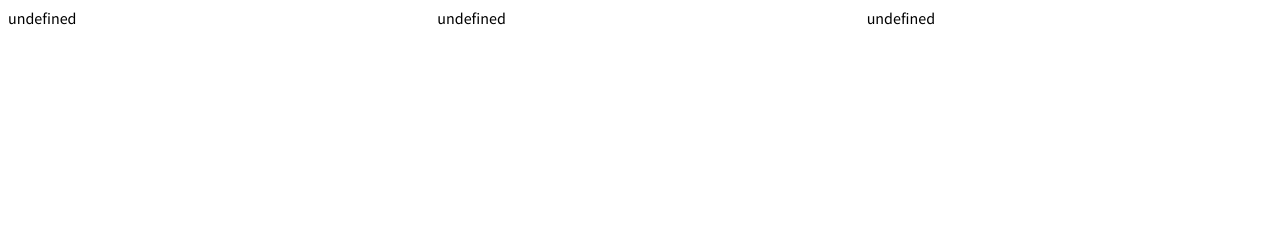
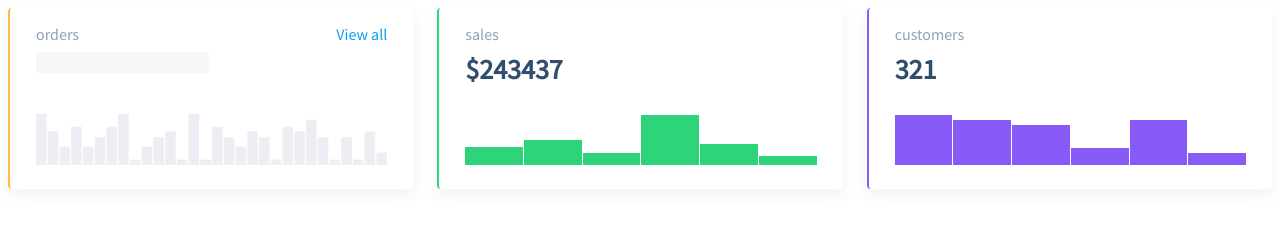
Before and after one commit to js-tasks-ru/js-20250714_aleksandr-karadzhikov, a website: page 04-oop-basic-intro-to-dom/1-column-chart/index.html in a window 1280 px wide. Drawn offline with Linux system fonts and the light colour scheme.

Commit message:
[04-oop-basic-intro-to-dom]: impementation of ColumnChart component

```diff
--- a/04-oop-basic-intro-to-dom/1-column-chart/index.html
+++ b/04-oop-basic-intro-to-dom/1-column-chart/index.html
@@ -14,30 +14,30 @@
     </div>
 
     <script type="module">
-      import ColumnChart from './index.js';
+      import ColumnChart from "./index.js";
 
       const ordersData = [];
-      const salesData = [ 30, 40, 20, 80, 35, 15 ];
-      const customersData = [ 100, 90, 80, 35, 90, 25 ];
+      const salesData = [30, 40, 20, 80, 35, 15];
+      const customersData = [100, 90, 80, 35, 90, 25];
 
       const ordersChart = new ColumnChart({
-        data: ordersData,
-        label: 'orders',
+        // data: ordersData,
+        label: "orders",
         value: 344,
-        link: '#'
+        link: "#",
       });
 
       const salesChart = new ColumnChart({
         data: salesData,
-        label: 'sales',
+        label: "sales",
         value: 243437,
-        formatHeading: data => `$${data}`
+        formatHeading: (data) => `$${data}`,
       });
 
       const customersChart = new ColumnChart({
         data: customersData,
-        label: 'customers',
-        value: 321
+        label: "customers",
+        value: 321,
       });
 
       orders.append(ordersChart.element);
--- a/04-oop-basic-intro-to-dom/1-column-chart/index.js
+++ b/04-oop-basic-intro-to-dom/1-column-chart/index.js
@@ -1,3 +1,98 @@
+const MAX_CHART_HEIGHT = 50;
+
 export default class ColumnChart {
+  constructor({ data, label, link, value, formatHeading } = {}) {
+    this.data = data;
+    this.label = label;
+    this.link = link;
+    this.value = value;
+    this.formatHeading = formatHeading;
+    this.element = this.renderChart();
+    this.chartHeight = MAX_CHART_HEIGHT;
+  }
 
+  update(newData) {
+    if (this.element) {
+      this.data = newData;
+
+      const chartBody = this.element.querySelector('[data-element="body"]');
+      chartBody.innerHTML = "";
+      chartBody.innerHTML = this.renderChartData(this.calculateChartData());
+    }
+  }
+
+  destroy() {
+    this.remove();
+  }
+
+  renderChart() {
+    const chart = document.createElement("div");
+    chart.className = !this.data
+      ? "column-chart column-chart_loading"
+      : "column-chart";
+    chart.style.setProperty("--chart-height", MAX_CHART_HEIGHT);
+
+    const chartHtml = [this.getChartTitleHtml(), this.getChartContainerHtml()];
+    chart.innerHTML = chartHtml.join(" ");
+
+    return chart;
+  }
+
+  getChartTitleHtml() {
+    return `
+        <div class="column-chart__title">
+            ${this.label}
+            ${
+              this.link
+                ? `<a href="${this.link}" class="column-chart__link">View all</a>`
+                : ""
+            }
+        </div>
+    `;
+  }
+
+  getChartContainerHtml() {
+    return `
+        <div class="column-chart__container">
+            ${this.getChartHeaderHtml()}
+            <div data-element="body" class="column-chart__chart">
+             ${this.renderChartData(this.calculateChartData())}
+            </div>
+         </div>
+    `;
+  }
+
+  getChartHeaderHtml() {
+    return `
+        <div data-element="header" class="column-chart__header">${
+          this.formatHeading ? this.formatHeading(this.value) : this.value
+        }</div>
+    `;
+  }
+
+  calculateChartData() {
+    const data = this.data ?? [];
+    const maxValue = Math.max(...(data ?? []));
+    const scale = MAX_CHART_HEIGHT / maxValue;
+
+    return data.map((item) => {
+      return {
+        percent: ((item / maxValue) * 100).toFixed(0) + "%",
+        value: String(Math.floor(item * scale)),
+      };
+    });
+  }
+
+  renderChartData(chartData) {
+    return chartData
+      .map(
+        ({ value, percent }) =>
+          `<div style="--value: ${value}" data-tooltip="${percent}"></div>`
+      )
+      .join("\n");
+  }
+
+  remove() {
+    this.element.remove();
+  }
 }
```
Also changed, not shown: 04-oop-basic-intro-to-dom/1-column-chart/index.spec.js (+39 -27 lines).
